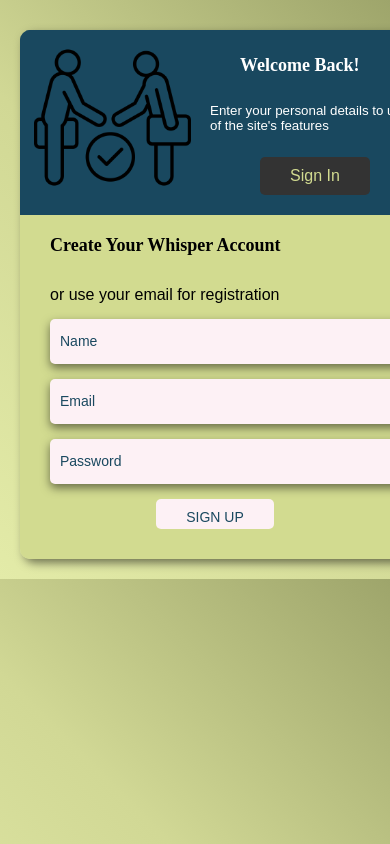
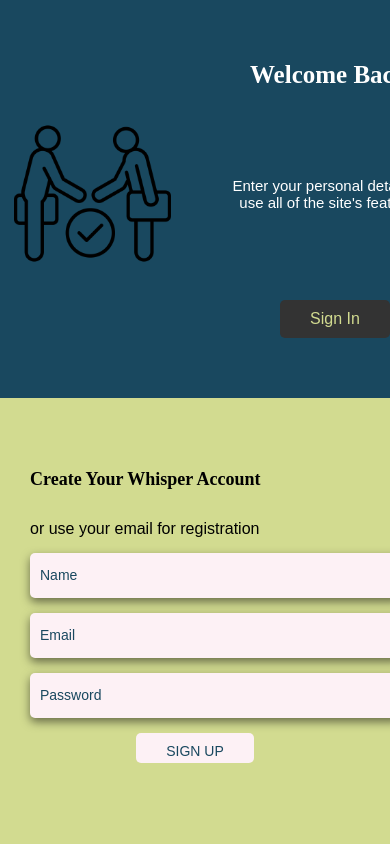
Before and after one commit to AfolJvsh/whisper, a React (Create React App) app: page /registration in a window 390 px wide. Shown: the top 844 px of the page. Built offline with nearby package versions, Linux system fonts and the light colour scheme; no server answers.

Commit message:
more mobile adjustments

```diff
--- a/src/style.scss
+++ b/src/style.scss
@@ -569,7 +569,7 @@
 
     body {
 
-
+      overscroll-behavior: none;
         //   #logoutBtn {
         //     padding: 5px 15px;
         //     right: 5px;
@@ -581,13 +581,15 @@
           }
 
        fieldset {
-             margin:20px;
-             margin-top:30px;
-          height:auto;
+        overscroll-behavior: none;
+             margin:0;
+          height:100dvh;
+          width: 100dvw;
             flex-direction: column;
+            border-radius: 0;
 
             .left-r{
-
+                border-radius: 0;
                 .lefta{
                    border-radius:0;
                 display:flex;
@@ -595,21 +597,22 @@
                 justify-content: space-between;
               position: relative;
                 h2{
-                    font-size:large;
+                    font-size:25px;
                     position: absolute;
-                    top:10px;
-                    left:220px;
+                    top:40px;
+                    left:250px;
                 }
               span{
-                font-size: smaller;
+                font-size: 15px;
                 position: absolute;
                 width:50%;
-                left:190px;
+                left:220px;
+                text-align: center;
               }
               .button{
             position:absolute;
-            left:240px;
-            bottom:10px;
+            left:280px;
+            bottom:50px;
               }
                 }
             }
```
